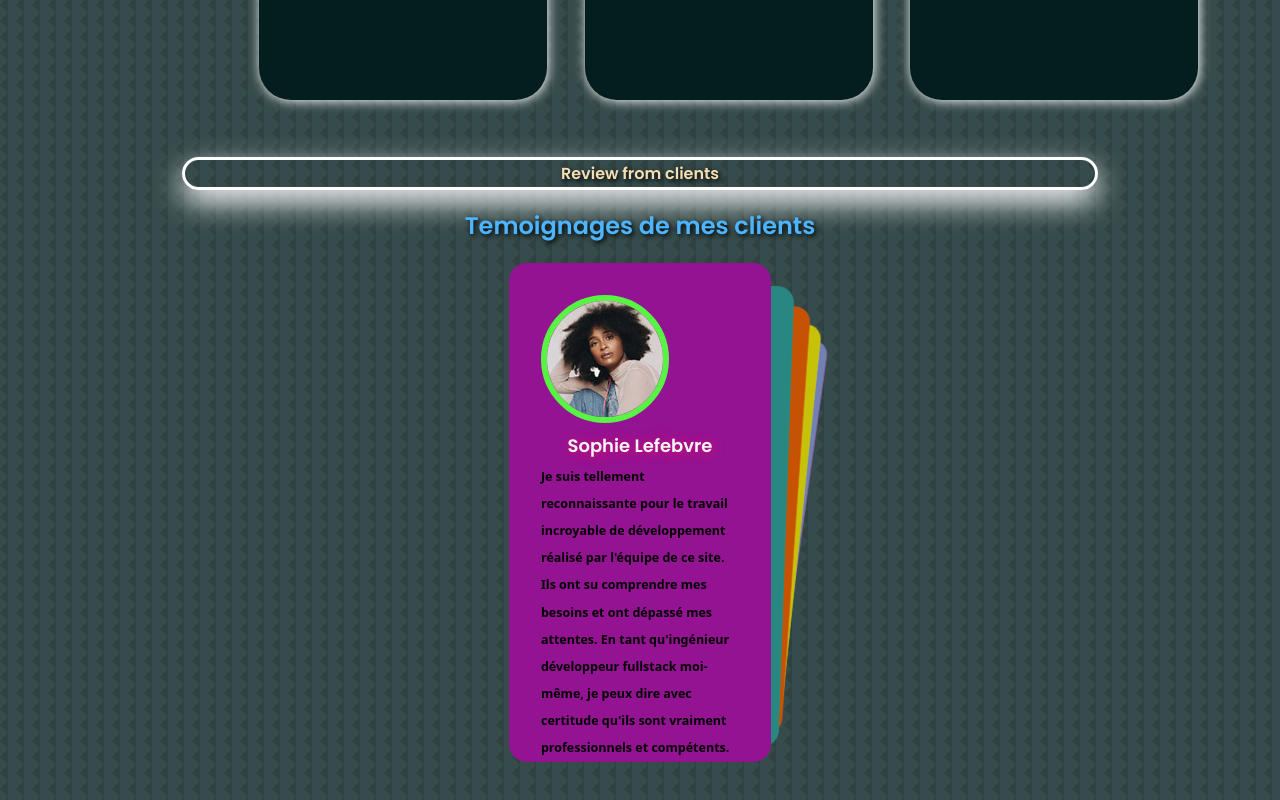
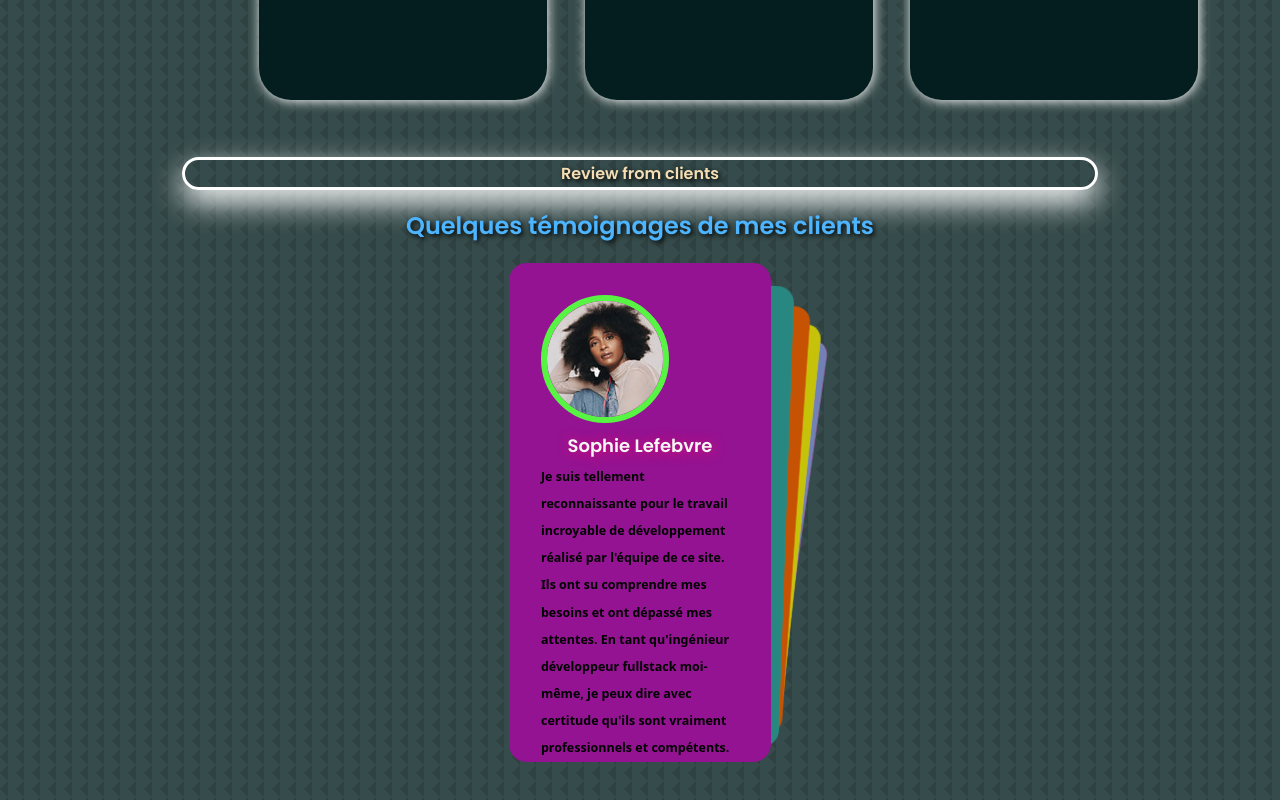
Before and after one commit to Mouhamed1003/keenprogrammer.com, a React (Create React App) app: page / in a window 1280 px wide. Shown: the part 4355-5155 px from the top of the page. Built offline with nearby package versions, Linux system fonts and the light colour scheme.

Commit message:
Update Temoignages.jsx

```diff
--- a/src/components/temoignages/Temoignages.jsx
+++ b/src/components/temoignages/Temoignages.jsx
@@ -85,7 +85,7 @@ const data = [
   return (
     <section id='temoignages'>
       <h5>Review from clients</h5>
-      <h2>Temoignages de mes clients</h2>
+      <h2>Quelques témoignages de mes clients</h2>
       <Swiper
         className="container temoignages_container"
         effect={'cards'}
```
